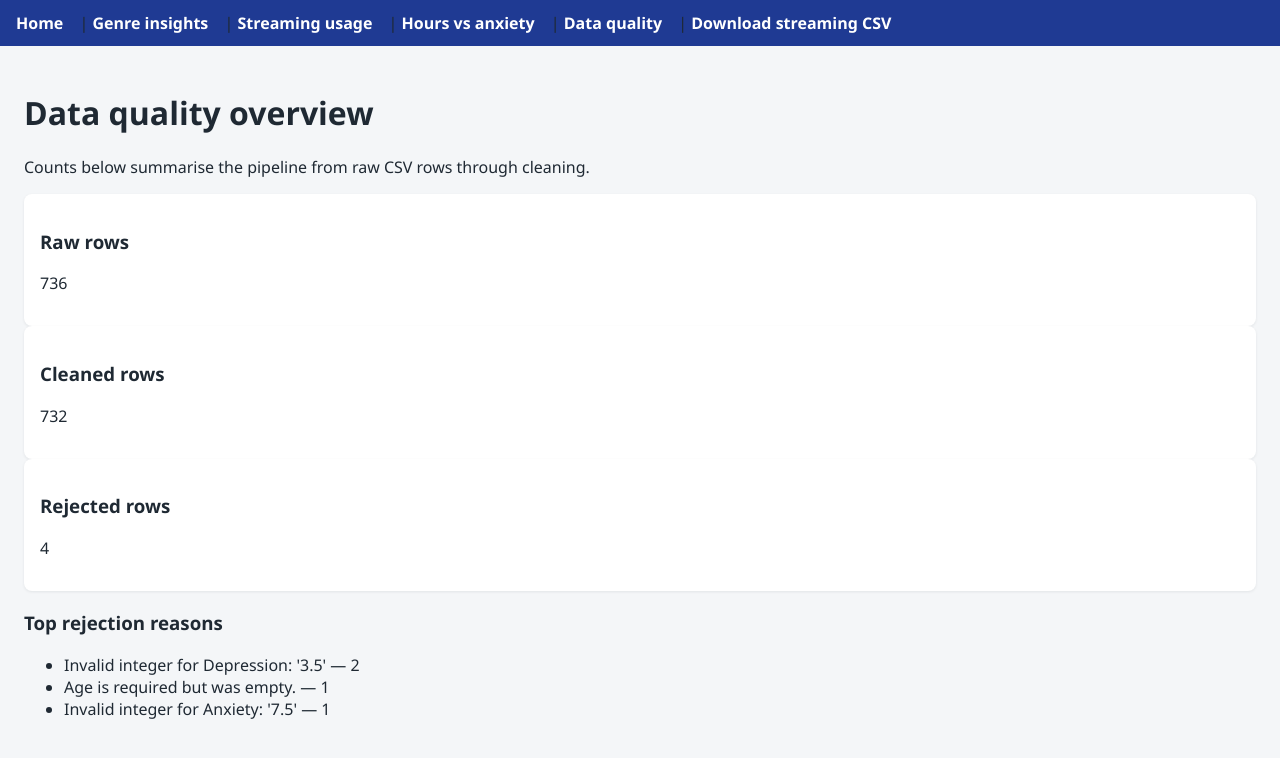
After one commit to Emperor-Z/PAI-Assesment-Task-1, a Flask app: page /data-quality in a window 1280 px wide. The commit adds this page. Shown: the top 758 px of the page. Run offline with Flask 3, Linux system fonts and the light colour scheme; data comes from the database, SQL or seed files in the repository.

Commit message:
IMPLEMENT data quality page
Why:
- Provide a dedicated view focused on raw vs clean counts and top rejection reasons.
- Mirror new nav link to help analysts drill into data hygiene quickly.
What:
- Refactored app to share data-quality snapshot helper and exposed /data-quality route.
- Updated base nav and added a template showing counts plus rejection leaderboard.

```diff
--- a/src/app.py
+++ b/src/app.py
@@ -150,11 +150,20 @@ def create_app(
         """Build filter criteria from query parameters."""
         return FilterCriteria.from_request_args(request.args.to_dict(flat=True))
 
+    def _data_quality_snapshot() -> Dict[str, Any]:
+        """Collect raw/clean/rejected counts and reason leaderboard."""
+        manager = get_db_manager()
+        return {
+            "raw": manager.get_raw_row_count(),
+            "clean": manager.get_clean_row_count(),
+            "rejected": manager.get_rejected_row_count(),
+            "top_reasons": manager.get_top_rejection_reasons(limit=5),
+        }
+
     # --- Route definitions will be added next ---
     @app.route("/", methods=["GET"])
     def home() -> str:
         service = _get_service()
-        manager = get_db_manager()
         criteria = _parse_filter_criteria()
         filter_options = service.get_filter_options()
         overview = service.get_overview(criteria)
@@ -181,12 +190,7 @@ def create_app(
             "top_genres": _chart_url("top_genres_chart"),
         }
 
-        data_quality = {
-            "raw": manager.get_raw_row_count(),
-            "clean": manager.get_clean_row_count(),
-            "rejected": manager.get_rejected_row_count(),
-            "top_reasons": manager.get_top_rejection_reasons(limit=5),
-        }
+        data_quality = _data_quality_snapshot()
 
         return render_template(
             "home.html",
@@ -201,6 +205,12 @@ def create_app(
             boolean_filters=BOOLEAN_FILTERS,
             hours_buckets=["<=1", "1-3", ">3"],
         )
+
+    @app.route("/data-quality", methods=["GET"])
+    def data_quality() -> str:
+        """Summarise staging vs cleaning counts for transparency."""
+        data_quality = _data_quality_snapshot()
+        return render_template("data_quality.html", data_quality=data_quality)
 
     @app.route("/genre", methods=["GET", "POST"])
     def genre_insights() -> str:
--- a/templates/base.html
+++ b/templates/base.html
@@ -11,6 +11,7 @@
       <a href="{{ url_for('genre_insights') }}">Genre insights</a> |
       <a href="{{ url_for('streaming_counts') }}">Streaming usage</a> |
       <a href="{{ url_for('hours_vs_anxiety') }}">Hours vs anxiety</a> |
+      <a href="{{ url_for('data_quality') }}">Data quality</a> |
       <a href="{{ url_for('export_streaming_csv') }}">Download streaming CSV</a>
     </nav>
     <main>
--- /dev/null
+++ b/templates/data_quality.html
@@ -0,0 +1,34 @@
+{% extends "base.html" %}
+{% block content %}
+<h1>Data quality overview</h1>
+<p>
+  Counts below summarise the pipeline from raw CSV rows through cleaning.
+</p>
+
+<section class="data-quality-panel">
+  <div class="dq-cards">
+    <div class="stat-card">
+      <h3>Raw rows</h3>
+      <p>{{ data_quality.raw }}</p>
+    </div>
+    <div class="stat-card">
+      <h3>Cleaned rows</h3>
+      <p>{{ data_quality.clean }}</p>
+    </div>
+    <div class="stat-card">
+      <h3>Rejected rows</h3>
+      <p>{{ data_quality.rejected }}</p>
+    </div>
+  </div>
+  <div class="rejection-list">
+    <h3>Top rejection reasons</h3>
+    <ul>
+      {% for reason, count in data_quality.top_reasons %}
+      <li>{{ reason }} — {{ count }}</li>
+      {% else %}
+      <li>No rejected rows recorded.</li>
+      {% endfor %}
+    </ul>
+  </div>
+</section>
+{% endblock %}
```
